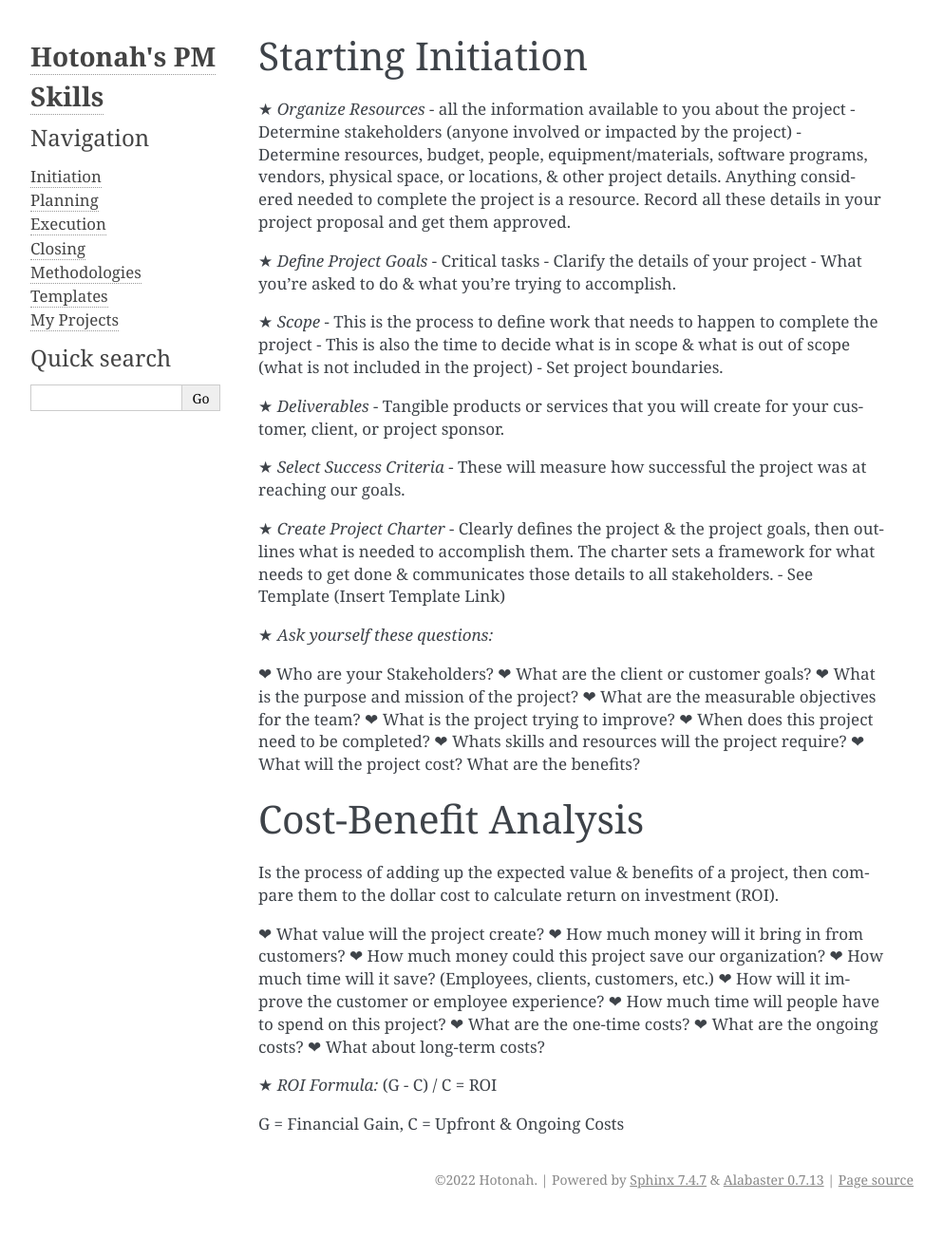
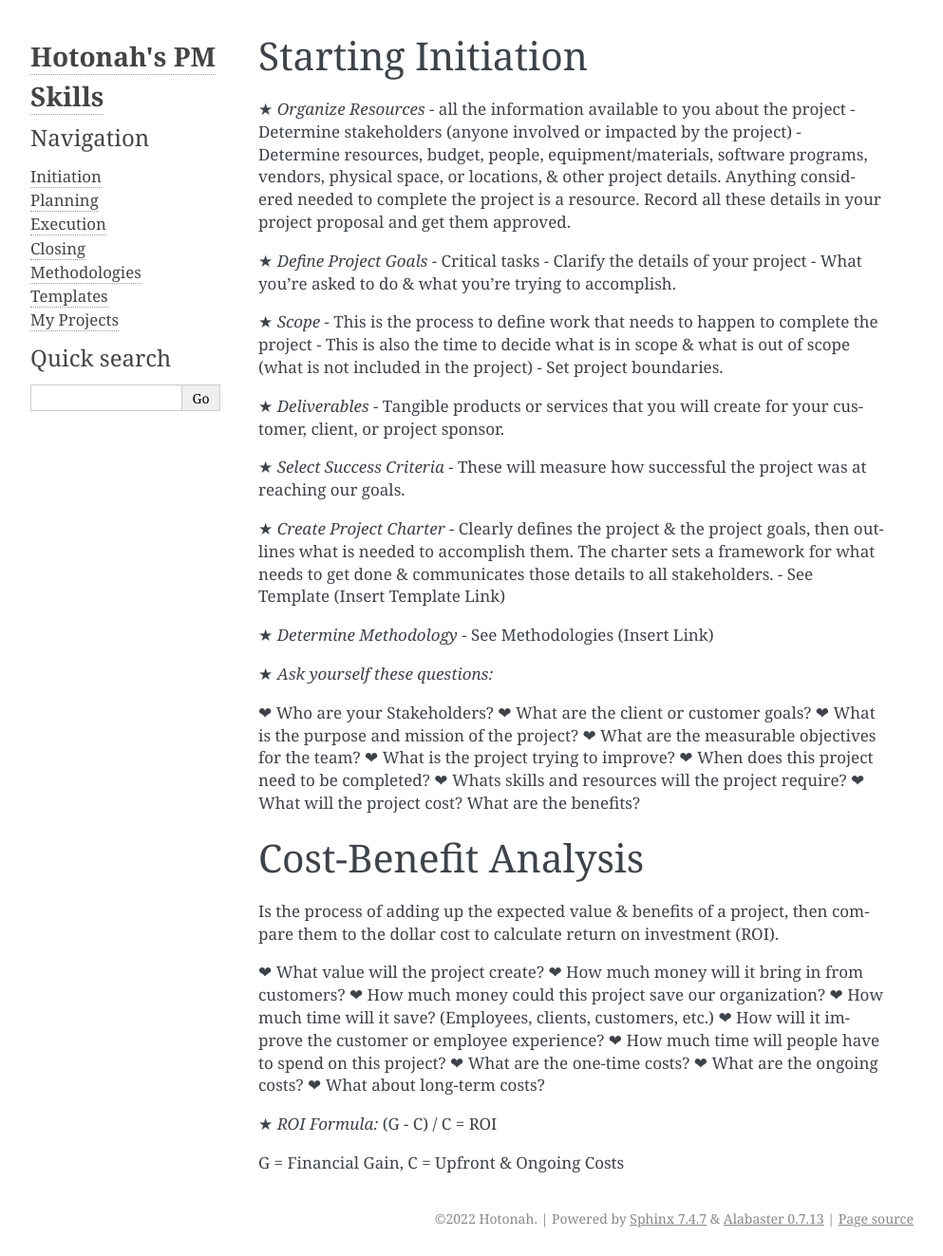
Before and after one commit to Hotonah/hotonah.github.io, a Sphinx documentation site: the page built from source/initiation.txt, in a window 1280 px wide and 1323 px high. Shown: the whole window at 95% size, without its empty margins (148-1141 px from the left). Built offline with Sphinx 7.4.7, drawn with Linux system fonts in a browser that asks for light colours.

Commit message:
Update initiation.txt

```diff
--- a/source/initiation.txt
+++ b/source/initiation.txt
@@ -11,6 +11,8 @@ Starting Initiation
 ★ `Select Success Criteria` - These will measure how successful the project was at reaching our goals.
 
 ★ `Create Project Charter` - Clearly defines the project & the project goals, then outlines what is needed to accomplish them. The charter sets a framework for what needs to get done & communicates those details to all stakeholders. - See Template (Insert Template Link)
+
+★ `Determine Methodology` - See Methodologies (Insert Link)
 
 ★ `Ask yourself these questions:`
 
```
